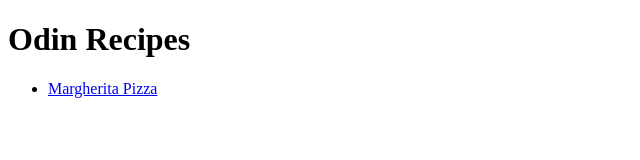
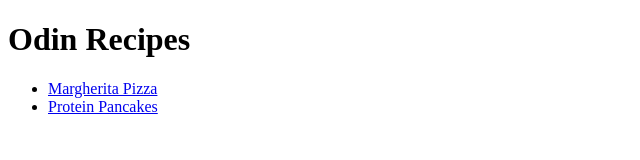
Before and after one commit to x-calibur-x/odin-recipes, a plain HTML site: page index.html in a window 1280 px wide. Shown: the whole page, without its empty margins (0-640 px from the left). Drawn offline with Linux system fonts and the light colour scheme.

Commit message:
Add link to protein pancake recipe page

```diff
--- a/index.html
+++ b/index.html
@@ -9,6 +9,7 @@
     <h1>Odin Recipes</h1>
     <ul>
         <li><a href="recipes/margherita-pizza.html">Margherita Pizza</a></li>
+        <li><a href="recipes/protein-pancakes.html">Protein Pancakes</a></li>
     </ul>
 </body>
 </html>
```
